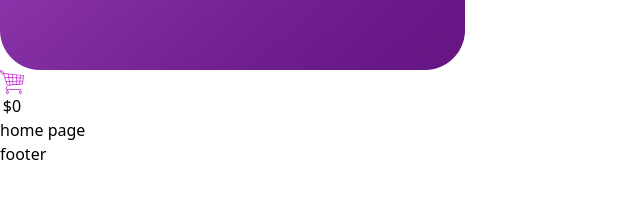
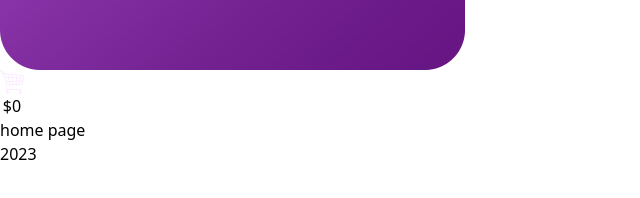
Before and after one commit to David-Viuche/mini_market_app, a React (Vite) app: page / in a window 1280 px wide. Shown: the part 392-590 px from the top of the page, without its empty margins (0-640 px from the left). Built offline with nearby package versions, Linux system fonts and the light colour scheme.

Commit message:
fix layout errors header add footer

```diff
--- a/src/components/Header.jsx
+++ b/src/components/Header.jsx
@@ -2,10 +2,10 @@ import CartButton from './CartButton'
 
 const Header = () => {
   return (
-    <header className='w-full  max-w flex justify-center'>
+    <header className='w-full flex justify-center'>
       <nav className='flex py-5 px-2 max-w-6xl items-center justify-between w-full'>
         <img src='/store_icon.png' alt='store icon' className='w-14 sm:w-24 xs:w-16 h-auto rounded-lg hover:scale-110' />
-        <CartButton active={true} />
+        <CartButton active={false} />
       </nav>
     </header>
   )
--- a/src/components/Layout.jsx
+++ b/src/components/Layout.jsx
@@ -4,16 +4,13 @@ const Layout = ({ children }) => {
   return (
     <>
       <Header />
-      <main>
 
-        {
-          children
-        }
+      {
+        children
+      }
 
-      </main>
-
-      <footer>
-        footer
+      <footer className='w-full text-center py-14  max-w-6xl'>
+        <h2 className='text-gray-400 font-semibold border-fuchsia-600 border-t py-4'>2023</h2>
       </footer>
     </>
   )
```
